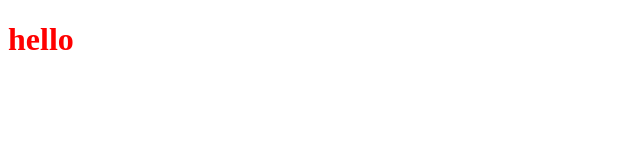
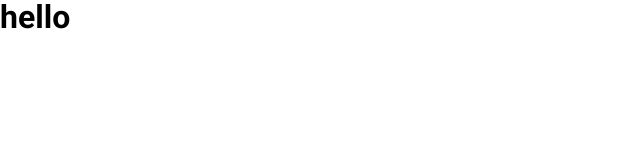
Before and after one commit to markjffrsn/admin-dashboard, a plain HTML site: page index.html in a window 1280 px wide. Shown: the whole page, without its empty margins (0-640 px from the left). Drawn offline with Linux system fonts and the light colour scheme.

Commit message:
Set up the globals but not all

```diff
--- a/style.css
+++ b/style.css
@@ -1,3 +1,93 @@
-h1 {
-  color: red;
+@layer globals, components, utility;
+
+@layer globals {
+  /* roboto-regular - latin */
+  @font-face {
+    font-display: swap; /* Check https://developer.mozilla.org/en-US/docs/Web/CSS/@font-face/font-display for other options. */
+    font-family: "Roboto";
+    font-style: normal;
+    font-weight: 400;
+    src: url("./fonts/roboto-v51-latin-regular.woff2") format("woff2"); /* Chrome 36+, Opera 23+, Firefox 39+, Safari 12+, iOS 10+ */
+  }
+  /* roboto-500 - latin */
+  @font-face {
+    font-display: swap; /* Check https://developer.mozilla.org/en-US/docs/Web/CSS/@font-face/font-display for other options. */
+    font-family: "Roboto";
+    font-style: normal;
+    font-weight: 500;
+    src: url("./fonts/roboto-v51-latin-500.woff2") format("woff2"); /* Chrome 36+, Opera 23+, Firefox 39+, Safari 12+, iOS 10+ */
+  }
+  /* roboto-600 - latin */
+  @font-face {
+    font-display: swap; /* Check https://developer.mozilla.org/en-US/docs/Web/CSS/@font-face/font-display for other options. */
+    font-family: "Roboto";
+    font-style: normal;
+    font-weight: 600;
+    src: url("./fonts/roboto-v51-latin-600.woff2") format("woff2"); /* Chrome 36+, Opera 23+, Firefox 39+, Safari 12+, iOS 10+ */
+  }
+  /* roboto-700 - latin */
+  @font-face {
+    font-display: swap; /* Check https://developer.mozilla.org/en-US/docs/Web/CSS/@font-face/font-display for other options. */
+    font-family: "Roboto";
+    font-style: normal;
+    font-weight: 700;
+    src: url("./fonts/roboto-v51-latin-700.woff2") format("woff2"); /* Chrome 36+, Opera 23+, Firefox 39+, Safari 12+, iOS 10+ */
+  }
+
+  *,
+  *::before,
+  *::after {
+    box-sizing: border-box;
+  }
+
+  * {
+    margin: 0;
+  }
+
+  body {
+    font-family: "Roboto", Arial, Helvetica, sans-serif;
+    line-height: 1.3;
+    color:;
+  }
+
+  h1,
+  h2,
+  h3 {
+    line-height: 1.1;
+  }
+
+  h1 {
+    font-size:;
+  }
+
+  h2 {
+    font-size:;
+  }
+
+  h3 {
+    font-size:;
+  }
+
+  a {
+    color:;
+    text-decoration: none;
+  }
+
+  ul {
+    padding: 0;
+    list-style-type: none;
+  }
+
+  img,
+  picture,
+  svg {
+    max-width: 100%;
+    height: auto;
+    display: block;
+  }
+
+  .wrapper {
+    width: min(calc(100% - 48px), calc(1200 / 16 * 1rem));
+    margin-inline: auto;
+  }
 }
```
Also changed, not shown: fonts/roboto-v51-latin-500.woff2 (added), fonts/roboto-v51-latin-600.woff2 (added), fonts/roboto-v51-latin-700.woff2 (added), fonts/roboto-v51-latin-regular.woff2 (added), img/account-group.svg (added), img/bell-ring.svg (added), img/card-account-details.svg (added), img/clock-time-three.svg (added), img/cog.svg (added), img/dashboard-project.png (added), img/eye-plus-outline.svg (added), img/help-box.svg (added), img/home.svg (added), img/message.svg (added), 5 more files.
